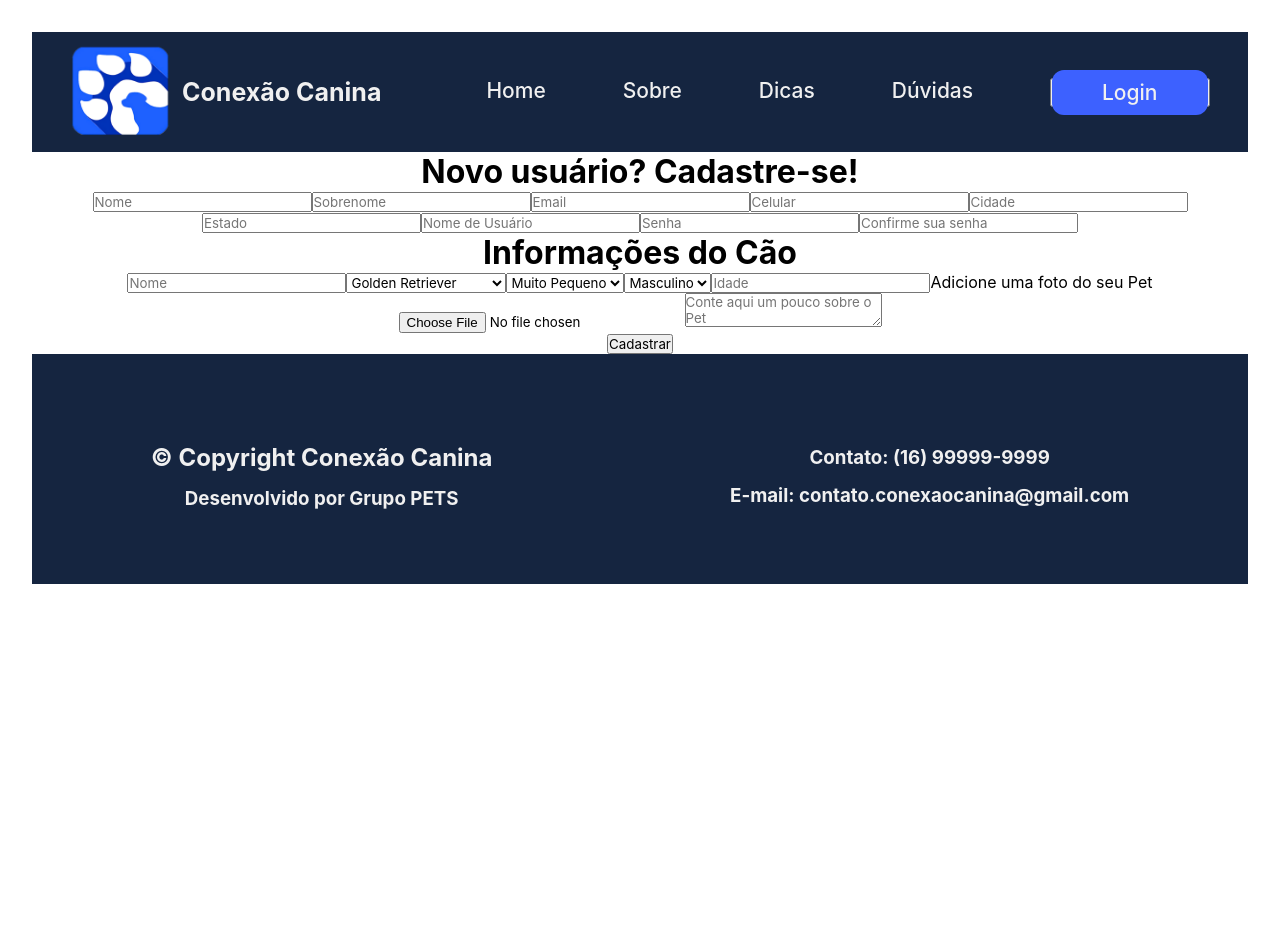
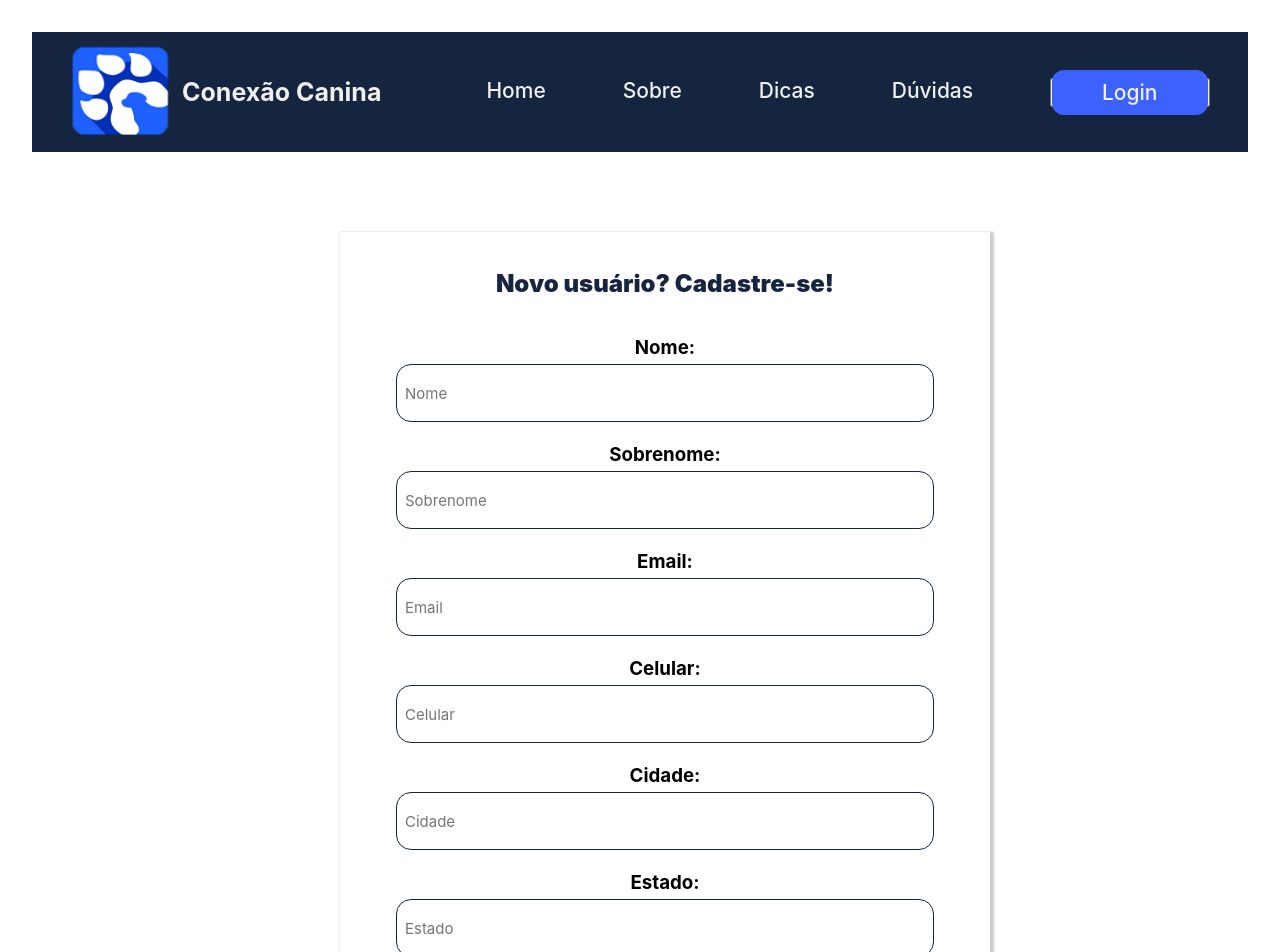
Before and after one commit to joaoveasey/projeto-pets-react, a React (Vite) app in the folder my-react-app/: page /cadastro in a window 1280 px wide. Shown: the top 952 px of the page. Before the commit the page ends 800 px from the top, so only its background shows below. Built offline with nearby package versions, Linux system fonts and the light colour scheme.

Commit message:
adicionando css à página de Cadastro

```diff
--- a/my-react-app/src/pages/Register/register.jsx
+++ b/my-react-app/src/pages/Register/register.jsx
@@ -1,4 +1,4 @@
-import './register.module.css'
+import styles from './register.module.css'
 import React from 'react'
 import { useState, useEffect } from 'react'
 // import { userAuthentication } from '../../hooks/userAuthentication'
@@ -74,10 +74,12 @@ function Register() {
 
   return (
     <>
-      <form onSubmit={handlerSubmit}>
+    <div className={styles.container}>
+    <form className={styles.form} onSubmit={handlerSubmit}>
         <div >
-          <h1>Novo usuário? Cadastre-se!</h1>
-          <label>
+          <span>Novo usuário? Cadastre-se!</span>
+          <h3>Nome:</h3>
+          <label className={styles.inputContainer}>
             <input
             type="text"
             name='firstName'
@@ -86,7 +88,8 @@ function Register() {
             onChange={(e) => setFirstName(e.target.value)}
             placeholder='Nome'></input>
           </label>
-          <label>
+          <h3>Sobrenome:</h3>
+          <label className={styles.inputContainer}>
             <input
             type="text"
             name='lastName'
@@ -95,7 +98,8 @@ function Register() {
             onChange={(e) => setLastName(e.target.value)}
             placeholder='Sobrenome'></input>
           </label>
-          <label>
+          <h3>Email:</h3>
+          <label className={styles.inputContainer} >
             <input
             type="email"
             name='email'
@@ -104,7 +108,8 @@ function Register() {
             onChange={(e) => setEmail(e.target.value)}
             placeholder='Email'></input>
           </label>
-          <label>
+          <h3>Celular:</h3>
+          <label className={styles.inputContainer}>
             <input
             type="tel"
             name='phoneNumber'
@@ -113,7 +118,8 @@ function Register() {
             onChange={(e) => setPhoneNumber(e.target.value)}
             placeholder='Celular'></input>
           </label>
-          <label>
+          <h3>Cidade:</h3>
+          <label className={styles.inputContainer}>
             <input
             type="text"
             name='city'
@@ -122,7 +128,8 @@ function Register() {
             onChange={(e) => setCity(e.target.value)}
             placeholder='Cidade'></input>
           </label>
-          <label>
+          <h3>Estado:</h3>
+          <label className={styles.inputContainer}>
             <input
             type="text"
             name='state'
@@ -131,7 +138,8 @@ function Register() {
             onChange={(e) => setState(e.target.value)}
             placeholder='Estado'></input>
           </label>
-          <label>
+          <h3>Nome de Usuário:</h3>
+          <label className={styles.inputContainer}>
             <input
             type="text"
             name='username'
@@ -140,7 +148,8 @@ function Register() {
             onChange={(e) => setUsername(e.target.value)}
             placeholder='Nome de Usuário'></input>
           </label>
-          <label>
+          <h3>Senha:</h3>
+          <label className={styles.inputContainer}>
             <input
             type="password"
             name='password'
@@ -149,7 +158,8 @@ function Register() {
             onChange={(e) => setPassword(e.target.value)}
             placeholder='Senha'></input>
           </label>
-          <label>
+          <h3>Confirme sua senha:</h3>
+          <label className={styles.inputContainer}>
             <input
             type="password"
             name='confirmedPassword'
@@ -160,8 +170,8 @@ function Register() {
           </label>
         </div>
         <div>
-          <h1>Informações do Cão</h1>
-          <label>
+          <span>Informações do Cão</span>
+          <label className={styles.inputContainer}>
             <input
             type="text"
             name='dogName'
@@ -170,7 +180,18 @@ function Register() {
             onChange={(e) => setDogName(e.target.value)}
             placeholder='Nome'></input>
           </label>
-          <label>
+          <h3>Idade:</h3>
+          <label className={styles.inputContainer}>
+            <input
+            type="number"
+            name='dogAge'
+            required
+            value={dogAge}
+            onChange={(e) => setDogAge(e.target.value)}
+            placeholder='Idade'></input>
+          </label>
+          <h3>Raça:</h3>
+          <label className={styles.inputContainer_Select}>
             <select
             name="dogBreed"
             value={dogBreed}
@@ -205,7 +226,8 @@ function Register() {
               <option selected value="Outro">Outro</option>
             </select>
           </label>
-          <label>
+          <h3>Porte:</h3>
+          <label className={styles.inputContainer_Select}>
             <select
               name='dogSize'
               required
@@ -219,7 +241,8 @@ function Register() {
               <option value="muitoGrande">Muito Grande</option>
             </select>
           </label>
-          <label>
+          <h3>Gênero:</h3>
+          <label className={styles.inputContainer_Select}>
           <select
               name='dogGender'
               required
@@ -230,24 +253,16 @@ function Register() {
               <option value="F">Feminino</option>
             </select>
           </label>
-          <label>
-            <input
-            type="number"
-            name='dogAge'
-            required
-            value={dogAge}
-            onChange={(e) => setDogAge(e.target.value)}
-            placeholder='Idade'></input>
-          </label>
-          <label>
-          Adicione uma foto do seu Pet
+
+          <h3>Insira uma foto do seu Pet:</h3>
+          <label className={styles.inputContainer_Photo}>
             <input
             type="file"
             name='dogPhoto'
             value={dogPhoto}
             onChange={(e) => setDogPhoto(e.target.value)}></input>
           </label>
-          <label>
+          <label className={styles.inputContainer}>
             <textarea
             type="text"
             name='dogInfo'
@@ -257,8 +272,10 @@ function Register() {
             placeholder='Conte aqui um pouco sobre o Pet'></textarea>
           </label>
         </div>
-        <button className='btn'>Cadastrar</button>
+        <button className='button'>Cadastrar</button>
       </form>
+    </div>
+
     </>
 
   )
--- a/my-react-app/src/pages/Register/register.module.css
+++ b/my-react-app/src/pages/Register/register.module.css
@@ -0,0 +1,164 @@
+.container {
+    font-family: 'Inter', sans-serif;
+    width: 98.9vw;
+    height: 160vh;
+    display: flex;
+    align-items: center;
+    justify-content: center;
+    flex-direction: column;
+    margin-top: 10vh;
+    margin-bottom: 10vh;
+  }
+
+  .container span {
+    display: flex;
+    align-items: center;
+    flex-direction: column;
+    margin-bottom: 40px;
+    margin-top: 40px;
+    font-weight: 900;
+    font-size: 24px;
+    line-height: 24px;
+    color: #152540;
+  }
+
+  .container form {
+    display: flex;
+    align-items: center;
+    flex-direction: column;
+    box-shadow: 2px 2px 2px 2px rgba(0, 0, 0, 0.2);
+    height: 160vh;
+    width: 650px;
+  }
+
+  .container form  .inputContainer {
+    display: flex;
+    align-items: flex-start;
+    flex-direction: column;
+  }
+
+  .container form  .inputContainer label {
+    font-weight: 600;
+    font-size: 16px;
+    line-height: 19px;
+    margin-bottom: 8px;
+  }
+
+  .container form  .inputContainer input {
+    display: flex;
+    flex-direction: row;
+    align-items: flex-start;
+    padding: 8px;
+    width: 520px;
+    height: 40px;
+    border: 1px solid #152540;
+    border-radius: 15px;
+    margin-bottom: 16px;
+    font-size: 15px;
+  }
+
+  .form h3 {
+    color:black;
+    margin: 5px;
+  }
+
+  .inputContainer_Select {
+    display: block;
+    margin-bottom: 18px;
+  }
+
+  .inputContainer_Select select {
+    width: 100%;
+    padding: 8px;
+    border: 1px solid #ccc;
+    border-radius: 4px;
+    box-sizing: border-box;
+    font-size: 16px;
+  }
+
+  .inputContainer_Select select:focus {
+    outline: none;
+    border-color: black;
+  }
+
+  .inputContainer_Select option {
+    font-size: 16px;
+  }
+
+  .inputContainer_Photo {
+    display: block;
+    margin-bottom: 10px;
+  }
+
+  .inputContainer_Photo input[type="file"] {
+    width: 100%;
+    padding: 8px;
+    border: 1px solid #ccc;
+    border-radius: 4px;
+    box-sizing: border-box;
+    font-size: 16px;
+  }
+
+  .inputContainer_Photo input[type="file"]:focus {
+    outline: none;
+    border-color: black;
+  }
+
+  .form button {
+    width: 280px;
+    height: 48px;
+    background: #152540;
+    border-radius: 12px;
+    color: #fff;
+    border: none;
+    font-family: 'Inter', sans-serif;
+    font-weight: 500;
+    font-size: 18px;
+    line-height: 22px;
+    margin-top: 2vh;
+    display: flex;
+    align-items: center;
+    justify-content: center;
+    cursor: pointer;
+    gap: 15px;
+  }
+
+  .form button {
+    width: 280px;
+    height: 48px;
+    background: #152540;
+    border-radius: 12px;
+    color: #fff;
+    border: none;
+    font-family: 'Inter', sans-serif;
+    font-weight: 500;
+    font-size: 18px;
+    line-height: 22px;
+    display: flex;
+    align-items: center;
+    justify-content: center;
+    gap: 15px;
+  }
+  .form button:hover {
+    cursor: pointer;
+    opacity: 0.8;
+  }
+
+  .inputContainer textarea {
+    width: 100%;
+    padding: 8px;
+    border: 1px solid #ccc;
+    border-radius: 4px;
+    box-sizing: border-box;
+    font-size: 16px;
+  }
+
+  /* Estilo quando o textarea está em foco */
+  .inputContainer textarea:focus {
+    outline: none;
+    border-color: black;
+  }
+
+  .inputContainer textarea::placeholder {
+    color: #999;
+  }
```
